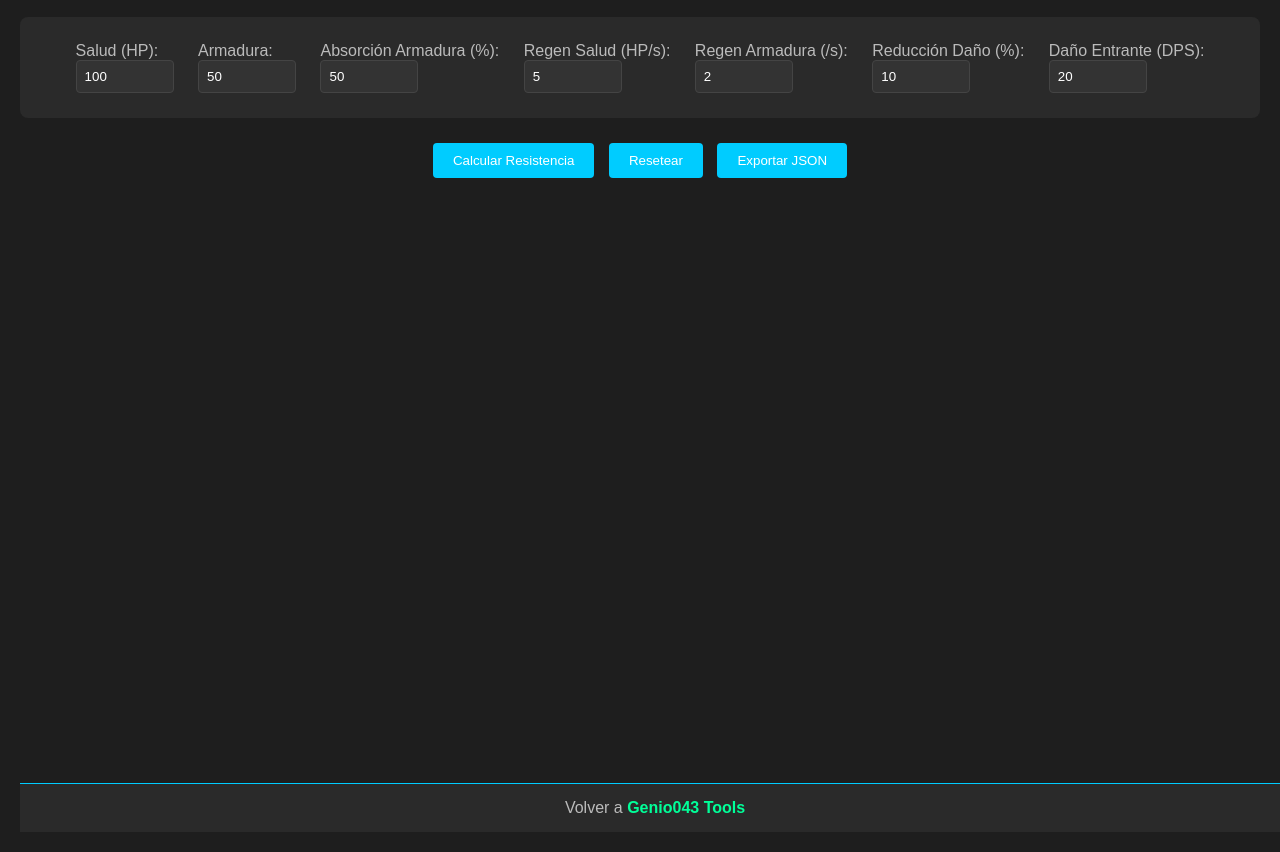
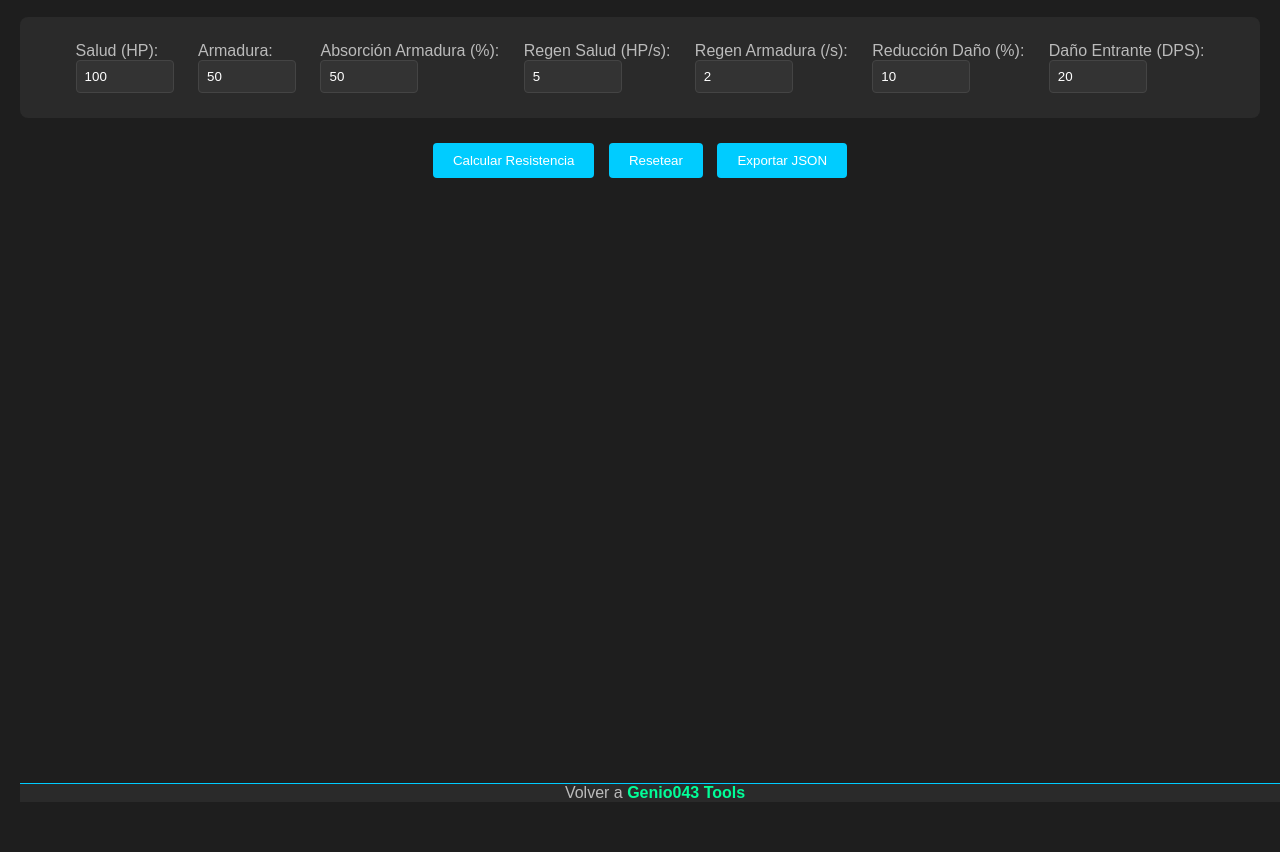
Before and after one commit to genio043/health-armor, a plain HTML site: page index.html in a window 1280 px wide. Shown: the part 92-944 px from the top of the page. After the commit the page ends 914 px from the top, so only its background shows below. Drawn offline with nearby package versions, Linux system fonts and the light colour scheme.

Commit message:
Update index.html

```diff
--- a/index.html
+++ b/index.html
@@ -57,7 +57,7 @@
         }
         footer {
             background: #2a2a2a;
-            padding: 15px;
+            padding: 0px 15px;
             text-align: center;
             position: relative;
             bottom: 0;
```
